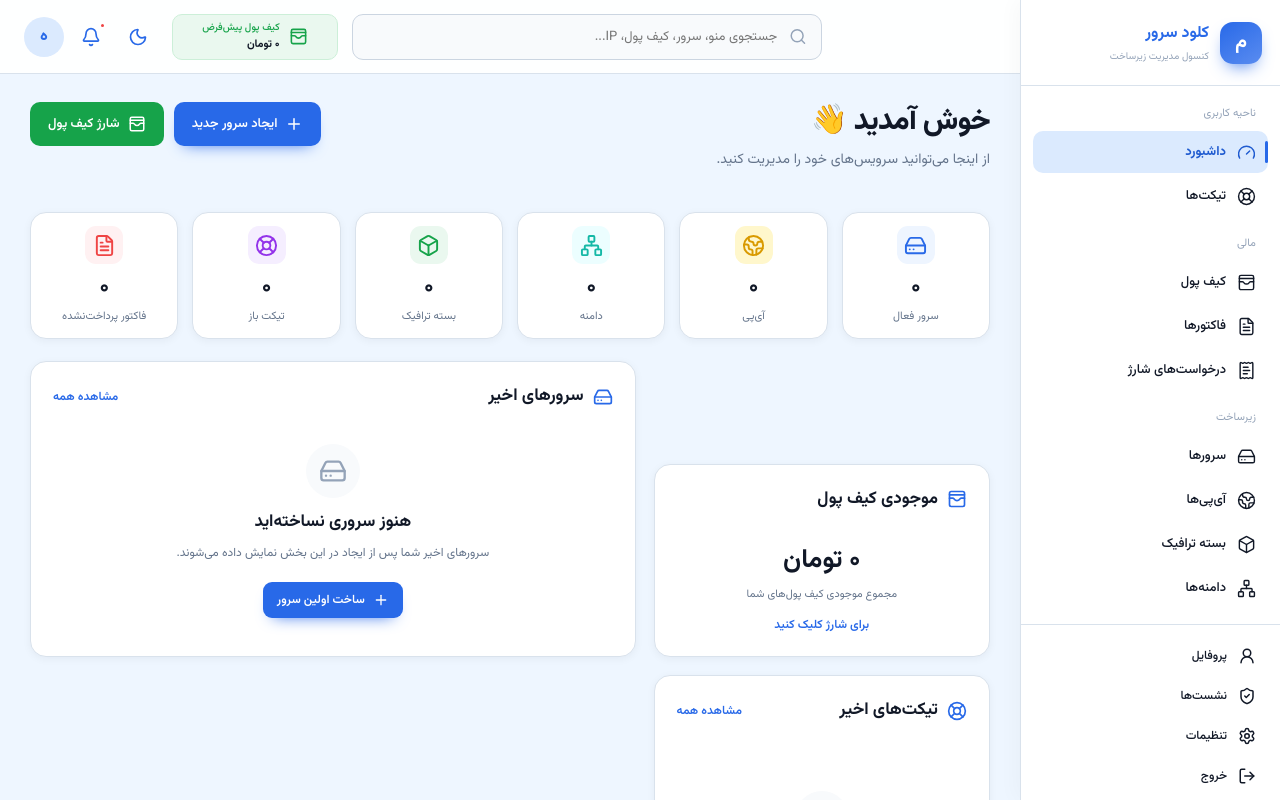
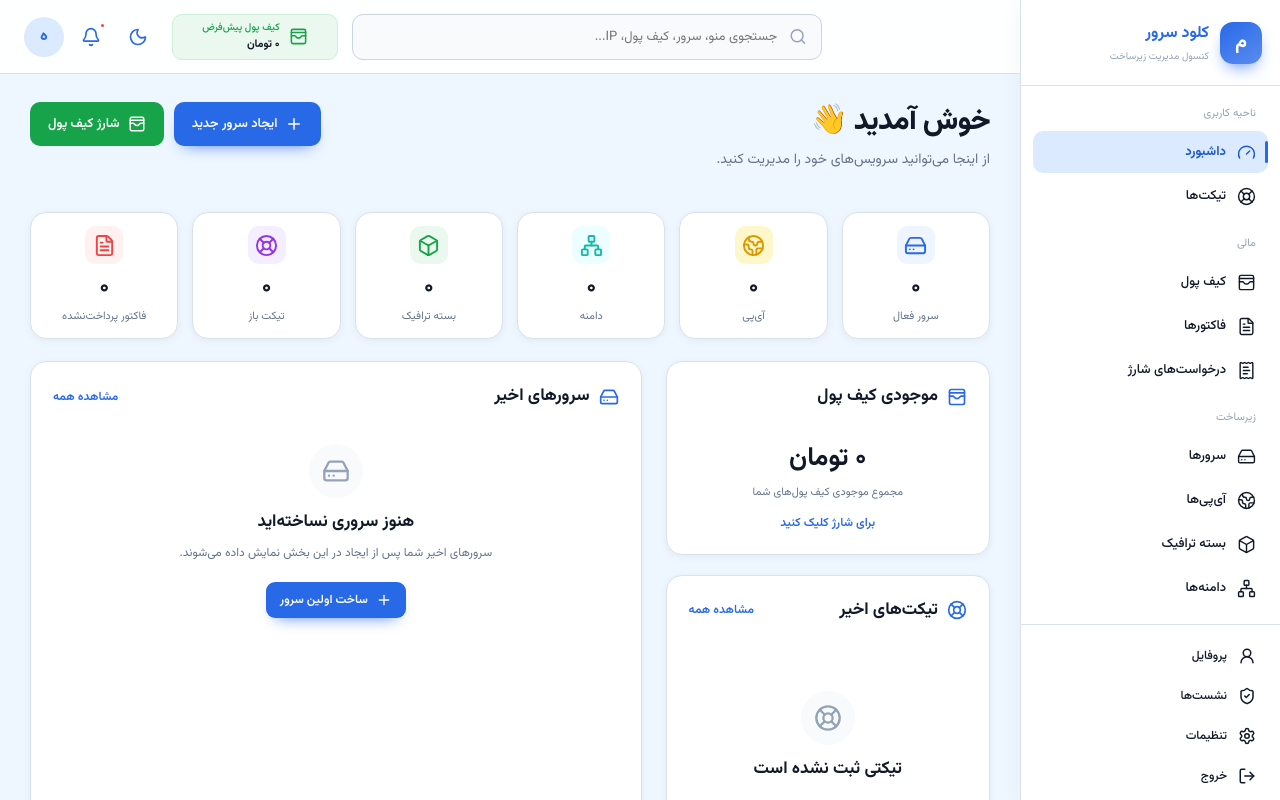
Before and after one commit to HamedSanaei/cloud, a React (Vite) app: page /dashboard in a window 1280 px wide. Shown: the top 800 px of the page. Built offline with nearby package versions, Linux system fonts and the light colour scheme.

Commit message:
fix(dashboard): align wallet card with recent servers

```diff
--- a/src/styles.css
+++ b/src/styles.css
@@ -1125,17 +1125,23 @@ textarea:focus-visible {
 
 .dashboard-grid {
   display: grid;
-  grid-template-columns: minmax(0, 1fr) minmax(0, 1.8fr);
-  gap: 18px;
+  grid-template-columns: minmax(0, 1fr) minmax(0, 1.885fr);
+  column-gap: 24px;
+  row-gap: 20px;
 }
 
 .dashboard-servers {
-  grid-row: span 2;
+  grid-row: 1 / span 2;
   grid-column: 2;
 }
 
-.wallet-overview,
+.wallet-overview {
+  grid-row: 1;
+  grid-column: 1;
+}
+
 .recent-tickets {
+  grid-row: 2;
   grid-column: 1;
 }
 
```
Also changed, not shown: 1 other file (tests, documents, lock files or other folders).
